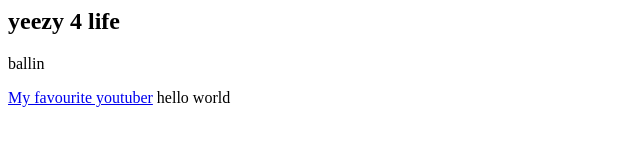
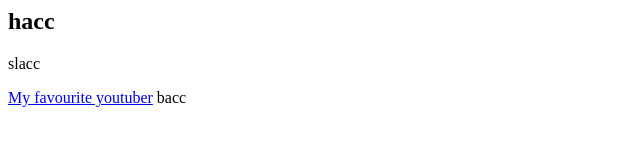
Before and after one commit to ferhaanmalek/horizons, a plain HTML site: page index.html in a window 1280 px wide. Shown: the whole page, without its empty margins (0-640 px from the left). Drawn offline with Linux system fonts and the light colour scheme.

Commit message:
Update index.html
hacc

```diff
--- a/index.html
+++ b/index.html
@@ -2,11 +2,11 @@
 <head>
 </head>
 <body>
-  <h2> yeezy 4 life </h2>
+  <h2>hacc</h2>
 
-  <p>ballin</p>
+  <p>slacc</p>
 
   <a href= "https://www.youtube.com/channel/UCzZpFbsa0mwbqX7qkDIPo4A">My favourite youtuber</a>
-  hello world
+  bacc
 </body>
 </html>
```
